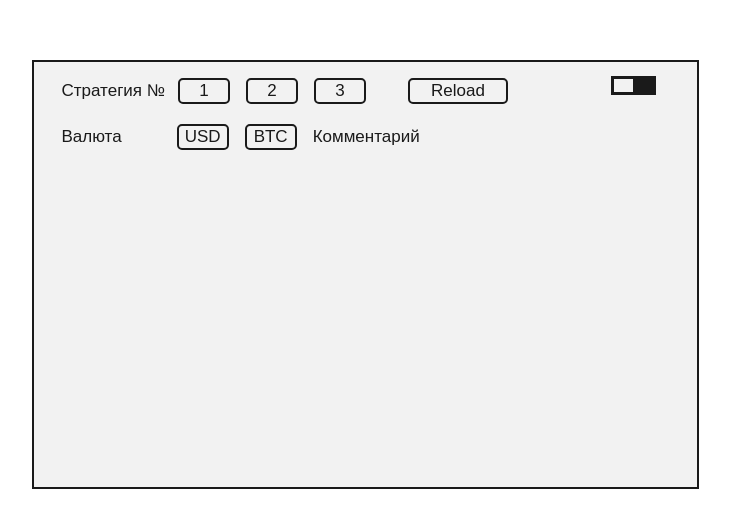
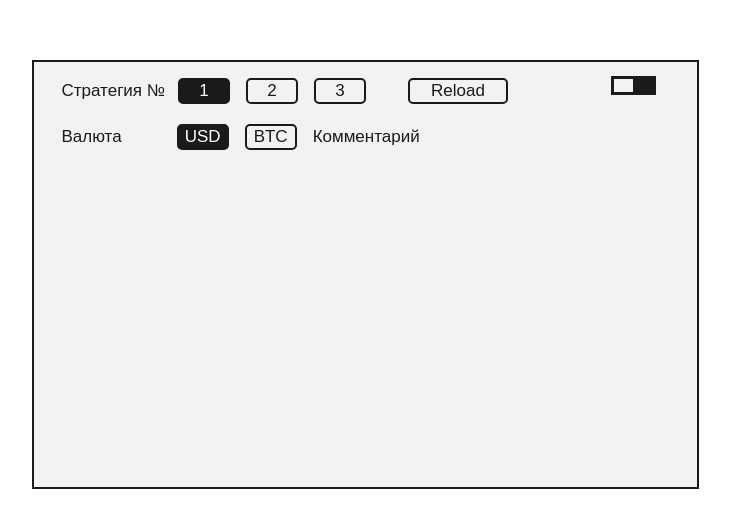
Before and after one commit to kruglyakov-ak/mera-kapital, a React (Create React App) app: page / in a window 1280 px wide. Shown: the part 126-654 px from the top of the page, without its empty margins (275-1005 px from the left). Built offline with nearby package versions, Linux system fonts and the light colour scheme.

Commit message:
add styles

```diff
--- a/src/components/Button/Button.tsx
+++ b/src/components/Button/Button.tsx
@@ -1,11 +1,11 @@
-import { FC, ReactNode } from "react";
+import { FC, ReactNode, MouseEvent } from "react";
 import cn from "classnames";
 import s from "./button.module.scss";
 
 interface ButtonProps {
   children: ReactNode;
   className?: string;
-  onClick?: () => void;
+  onClick?: ({ currentTarget }: MouseEvent<HTMLButtonElement>) => void;
 }
 
 export const Button: FC<ButtonProps> = ({ children, className, onClick }) => {
--- a/src/features/StarategieDashboard/StarategieDashboard.tsx
+++ b/src/features/StarategieDashboard/StarategieDashboard.tsx
@@ -1,4 +1,4 @@
-import { FC } from "react";
+import { FC, useState, MouseEvent } from "react";
 import cn from "classnames";
 import { Button } from "../../components";
 import s from "./starategieDashboard.module.scss";
@@ -12,6 +12,23 @@ export const StarategieDashboard: FC<StarategieDashboardProps> = ({
   theme,
   clickThemeButtonHandler,
 }) => {
+  const [currentStrategie, setCurrentStrategie] = useState(1);
+  const [currentCurrency, setCurrentCurrency] = useState("USD");
+
+  const clickStrategieButtonHandler = ({
+    currentTarget,
+  }: MouseEvent<HTMLButtonElement>) => {
+    setCurrentStrategie(Number(currentTarget.textContent));
+  };
+
+  const clickCurrencyButtonHandler = ({
+    currentTarget,
+  }: MouseEvent<HTMLButtonElement>) => {
+    setCurrentCurrency(
+      currentTarget.textContent ? currentTarget.textContent : "USD"
+    );
+  };
+
   return (
     <div className={cn(s.wrapper, s[theme])}>
       <button
@@ -21,16 +38,41 @@ export const StarategieDashboard: FC<StarategieDashboardProps> = ({
       />
       <div className={s.startegieButtons}>
         <p>Стратегия №</p>
-        <Button className={s.button}>1</Button>
-        <Button className={s.button}>2</Button>
-        <Button className={s.button}>3</Button>
+        <Button
+          className={cn(s.button, { [s.active]: currentStrategie === 1 })}
+          onClick={clickStrategieButtonHandler}
+        >
+          1
+        </Button>
+        <Button
+          className={cn(s.button, { [s.active]: currentStrategie === 2 })}
+          onClick={clickStrategieButtonHandler}
+        >
+          2
+        </Button>
+        <Button
+          className={cn(s.button, { [s.active]: currentStrategie === 3 })}
+          onClick={clickStrategieButtonHandler}
+        >
+          3
+        </Button>
         <Button className={cn(s.button, s.reload)}>Reload</Button>
       </div>
 
       <div className={s.currencyButtons}>
         <p>Валюта</p>
-        <Button className={s.button}>USD</Button>
-        <Button className={s.button}>BTC</Button>
+        <Button
+          className={cn(s.button, { [s.active]: currentCurrency === "USD" })}
+          onClick={clickCurrencyButtonHandler}
+        >
+          USD
+        </Button>
+        <Button
+          className={cn(s.button, { [s.active]: currentCurrency === "BTC" })}
+          onClick={clickCurrencyButtonHandler}
+        >
+          BTC
+        </Button>
         <p>Комментарий</p>
       </div>
     </div>
--- a/src/features/StarategieDashboard/starategieDashboard.module.scss
+++ b/src/features/StarategieDashboard/starategieDashboard.module.scss
@@ -73,6 +73,11 @@
   .button {
     border: 2px solid $color-dark;
 
+    &:active {
+      background-color: $color-dark;
+      color: $color-light;
+    }
+
     &.active {
       background-color: $color-dark;
       color: $color-light;
@@ -97,6 +102,11 @@
     border: 2px solid $color-light;
     color: $color-light;
 
+    &:active {
+      background-color: $color-light;
+      color: $color-dark;
+    }
+
     &.active {
       background-color: $color-light;
       color: $color-dark;
```
